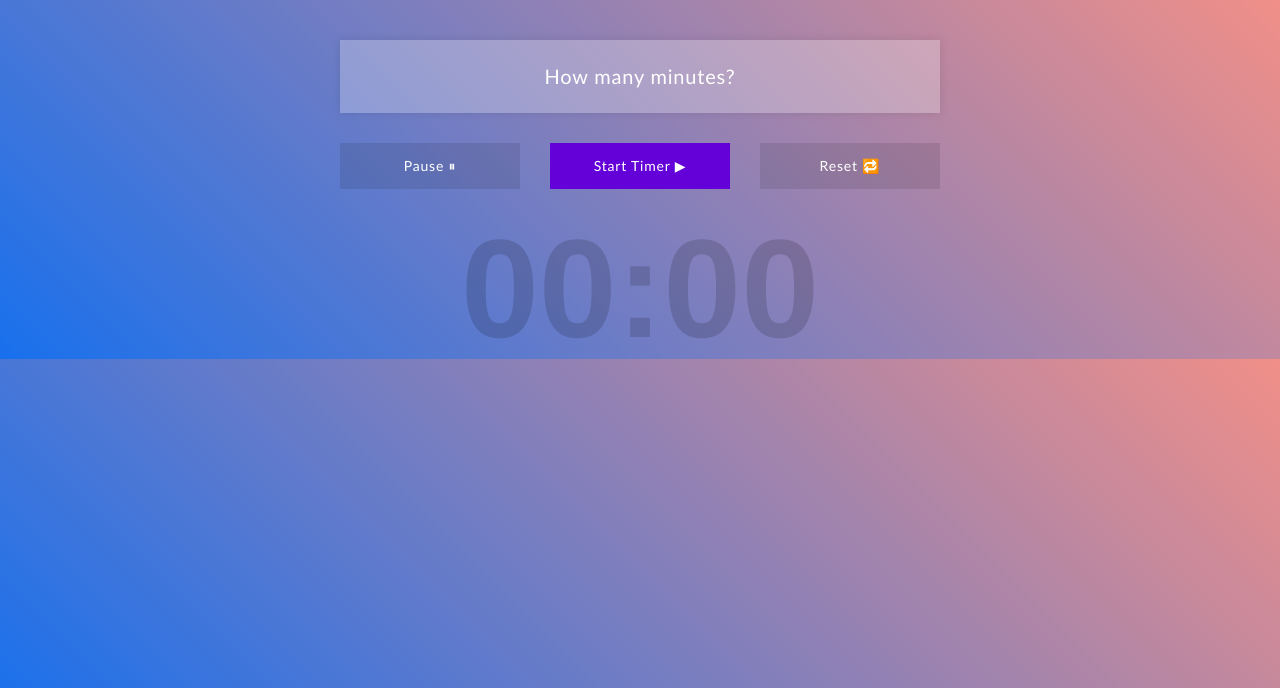
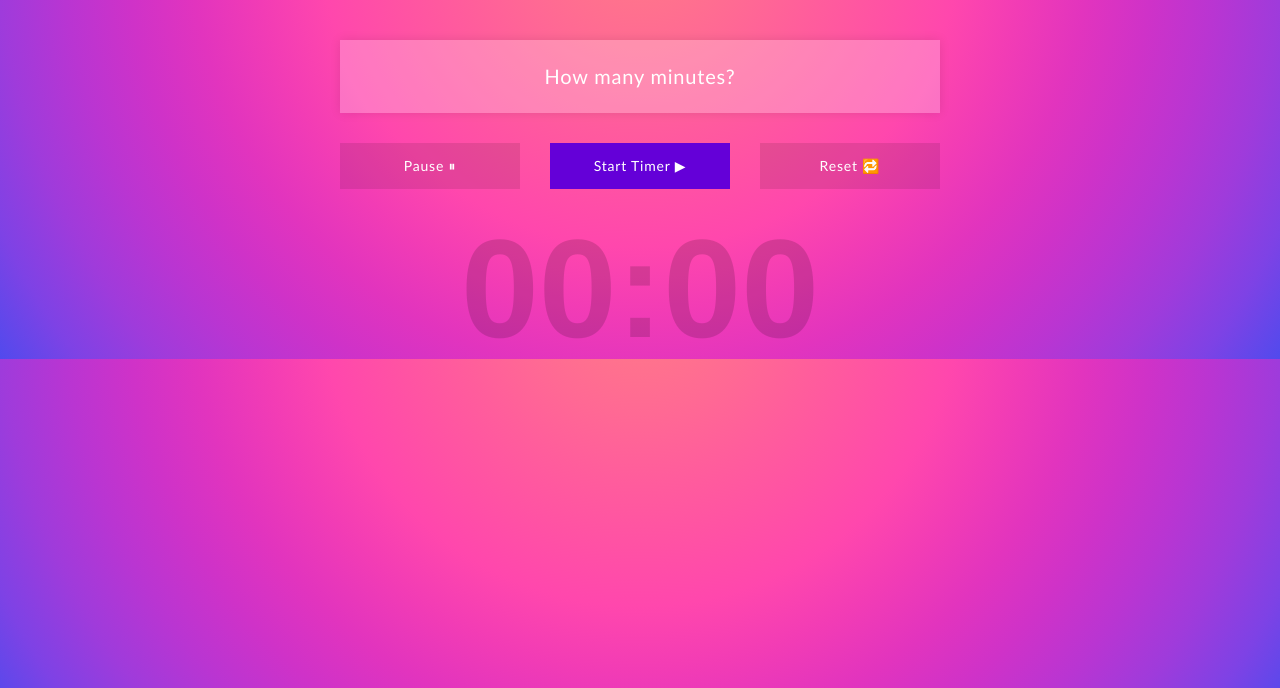
Before and after one commit to Jokuchh/WorkTimer, a plain HTML site: page index.html in a window 1280 px wide. Shown: the top 688 px of the page. Drawn offline with nearby package versions, Linux system fonts and the light colour scheme.

Commit message:
Update style.css

```diff
--- a/style.css
+++ b/style.css
@@ -8,7 +8,7 @@ body {
 
 body {
  /*background: #C9329E url("/img/noise.png");*/
-  background: linear-gradient(45deg, #1870ed 0, #f18f88 100%);
+  background-image: radial-gradient(circle at 50% -20.71%, #ff7f85 0, #ff748c 8.33%, #ff6994 16.67%, #ff5d9c 25%, #ff52a4 33.33%, #ff47ad 41.67%, #f23cb5 50%, #e234be 58.33%, #cf32c8 66.67%, #b935d2 75%, #9f3bdb 83.33%, #7e42e5 91.67%, #514aed 100%);
   padding-top: 40px;
 }
 
```
